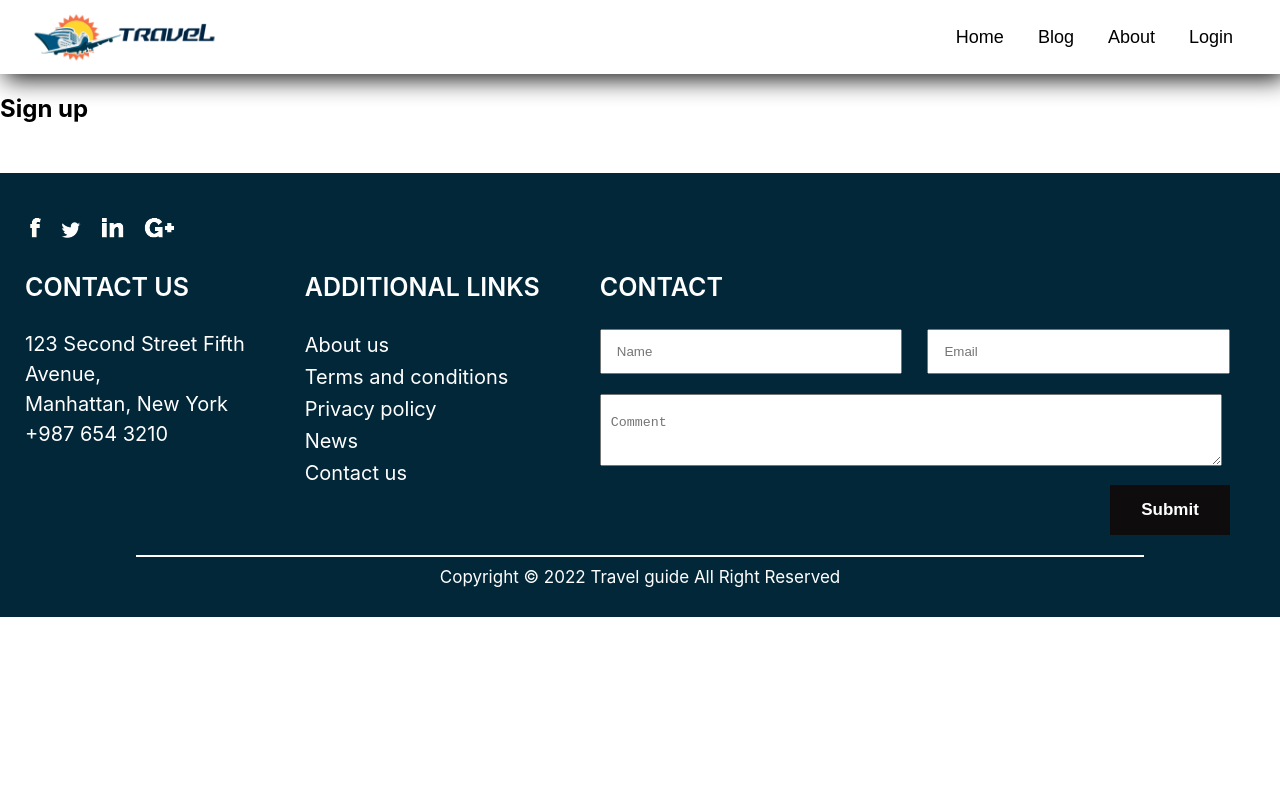
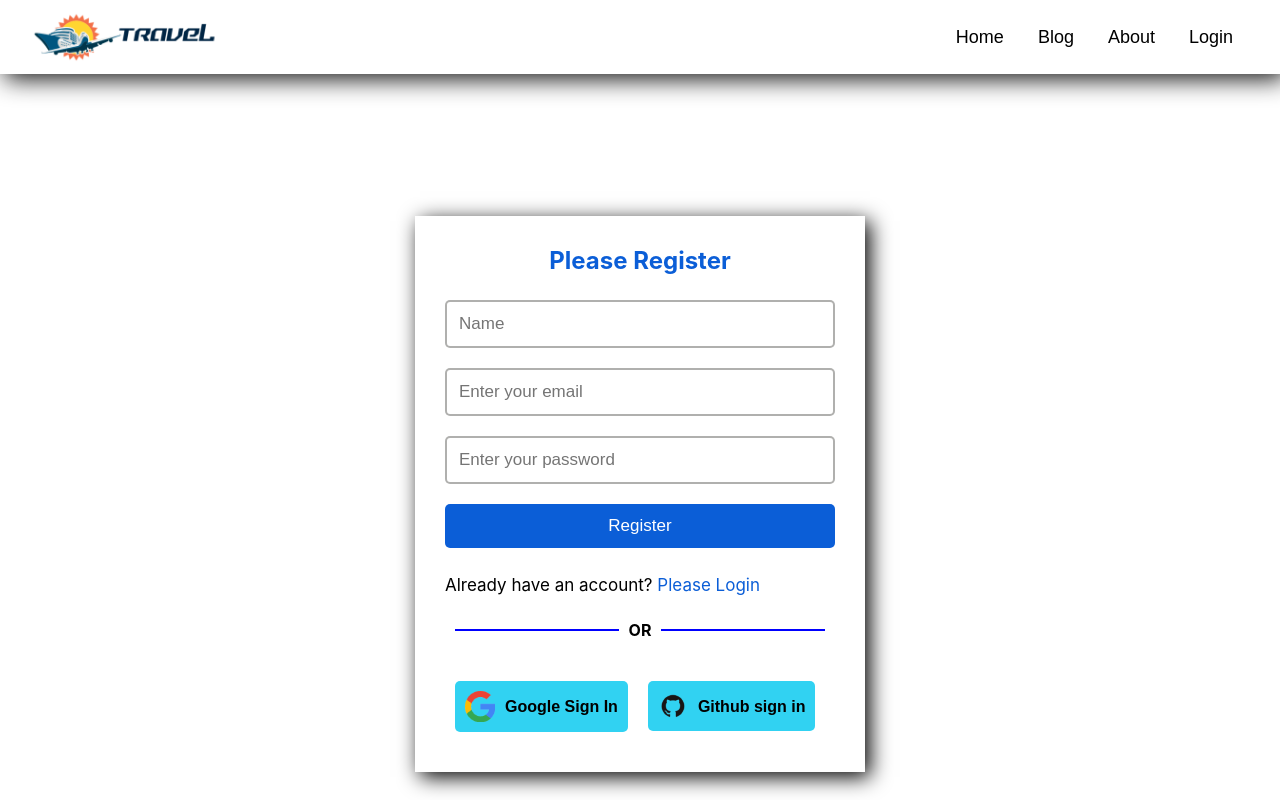
Before and after one commit to monirul360/Travel-guide, a React (Create React App) app: page /signup in a window 1280 px wide. Shown: the top 800 px of the page. Built offline with nearby package versions, Linux system fonts and the light colour scheme; no server answers.

Commit message:
Register page complete

```diff
--- a/src/Page/Signup/Signup.js
+++ b/src/Page/Signup/Signup.js
@@ -1,9 +1,57 @@
-import React from 'react';
+import React, { useState } from 'react';
+import { useCreateUserWithEmailAndPassword } from 'react-firebase-hooks/auth';
+import { Link, useNavigate } from 'react-router-dom';
+import auth from '../../firebase';
+import Social from '../Social/Social';
 
 const Signup = () => {
+    const [email, setEmail] = useState("");
+    const [password, setPassword] = useState("");
+    const navigate = useNavigate();
+    const emailBluer = e => {
+        setEmail(e.target.value);
+    }
+    const passwordBluer = e => {
+        setPassword(e.target.value);
+    }
+    const [
+        createUserWithEmailAndPassword,
+        user,
+        loading,
+        error,
+    ] = useCreateUserWithEmailAndPassword(auth);
+    if (user) {
+        navigate('/checkout');
+    }
+    const createUser = e => {
+        e.preventDefault();
+        createUserWithEmailAndPassword(email, password);
+    }
     return (
         <div>
-            <h2>Sign up </h2>
+            <section>
+                <div className="from-container">
+                    <div className="from">
+                        <h2 id='from-title'>Please Register</h2>
+                        <form onSubmit={createUser} >
+                            <input type="text" name="text" placeholder='Name' id="" />
+                            <input onBlur={emailBluer} type="email" name="text" placeholder='Enter your email' id="" />
+                            <input onBlur={passwordBluer} type="password" name="password" placeholder='Enter your password' id="" />
+                            {loading && <p>loading ....</p>}
+                            <p style={{ color: 'red' }}>{error?.message}</p>
+                            <input type="submit" value="Register" />
+                        </form>
+                        <p>Already have an account? <Link id='Register' to='/login'>Please Login
+                        </Link></p>
+                        <div className="or-flex">
+                            <div></div>
+                            <h4>OR</h4>
+                            <div></div>
+                        </div>
+                        <Social></Social>
+                    </div>
+                </div>
+            </section>
         </div>
     );
 };
```
